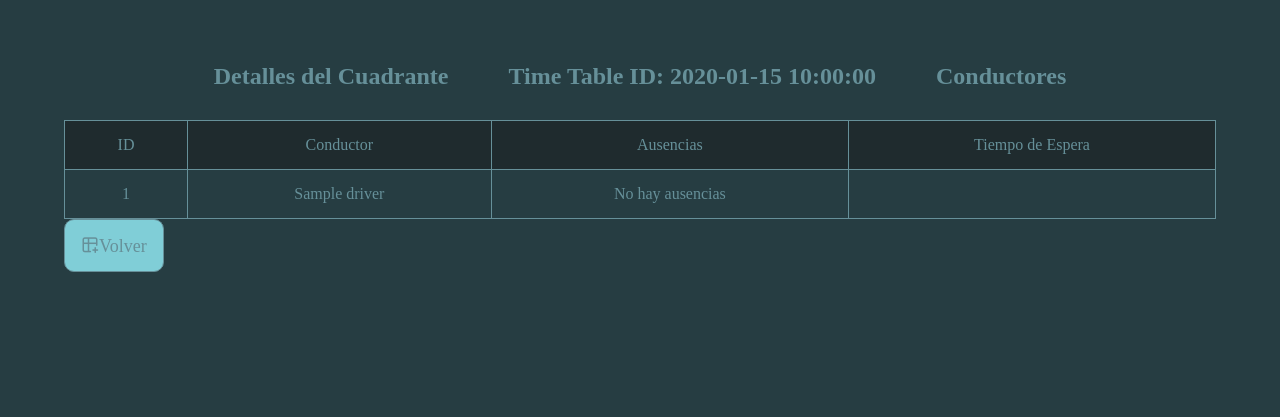
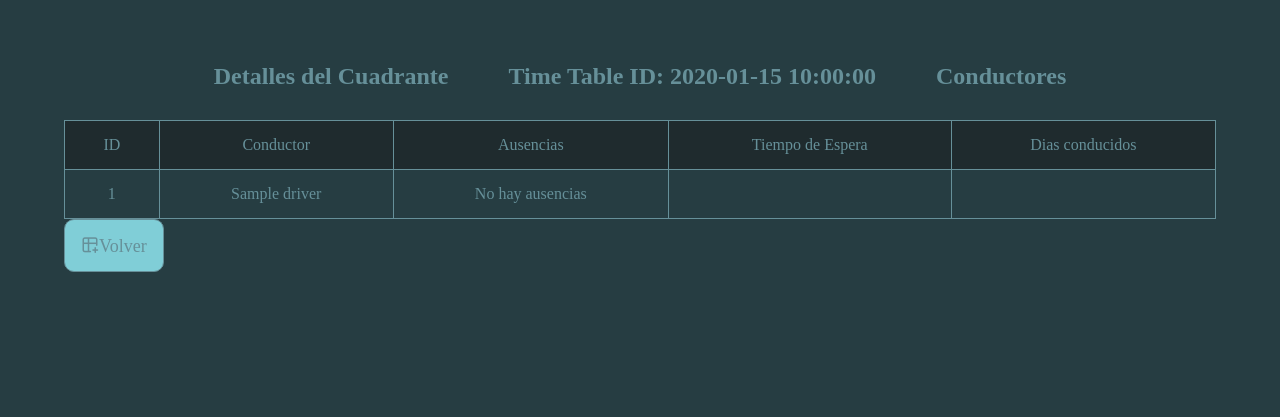
Before and after one commit to APA1112/CommunWheels, a Symfony app: template templates/trip/new.html.twig in a window 1280 px wide. Shown: the part 50-467 px from the top of the page. Run offline with Twig, Linux system fonts and the light colour scheme; the template is opened without the code that fills it: most values are stand-ins (such as "Sample title", 1, 10 or a date in 2020); some libraries are stand-ins or nearby versions.

Commit message:
Minor error

```diff
--- a/src/Controller/TripController.php
+++ b/src/Controller/TripController.php
@@ -50,11 +50,13 @@ class TripController extends AbstractController
         $absences = [];
         $waitTimes = [];
         $schedules = [];
+        $daysDriven = [];
 
         // Obtener absences y waitTimes para cada conductor
         foreach ($drivers as $driver) {
             $absences[$driver->getId()] = $driverRepository->getDriverAbsences($driver->getId())->getAbsences();
             $waitTimes[$driver->getId()] = $driver->getWaitTime();
+            $daysDriven[$driver->getId()] = $driver->getDaysDriven();
             $schedules[$driver->getId()] = $driverRepository->getDriverSchedule($driver->getId())->getSchedules();
         }
 
@@ -63,6 +65,7 @@ class TripController extends AbstractController
             'schedules' => $schedules,
             'absences' => $absences,
             'waitTimes' => $waitTimes,
+            'daysDriven' => $daysDriven,
             'timeTableId' => $timeTable->getId()
         ]);
     }
--- a/templates/trip/new.html.twig
+++ b/templates/trip/new.html.twig
@@ -13,6 +13,7 @@
                 <th>Conductor</th>
                 <th>Ausencias</th>
                 <th>Tiempo de Espera</th>
+                <th>Dias conducidos</th>
             </tr>
             </thead>
             <tbody>
@@ -30,6 +31,7 @@
                         </ul>
                     </td>
                     <td>{{ waitTimes[driver.id] }}</td>
+                    <td>{{ daysDriven[driver.id] }}</td>
                 </tr>
             {% endfor %}
             </tbody>
```
